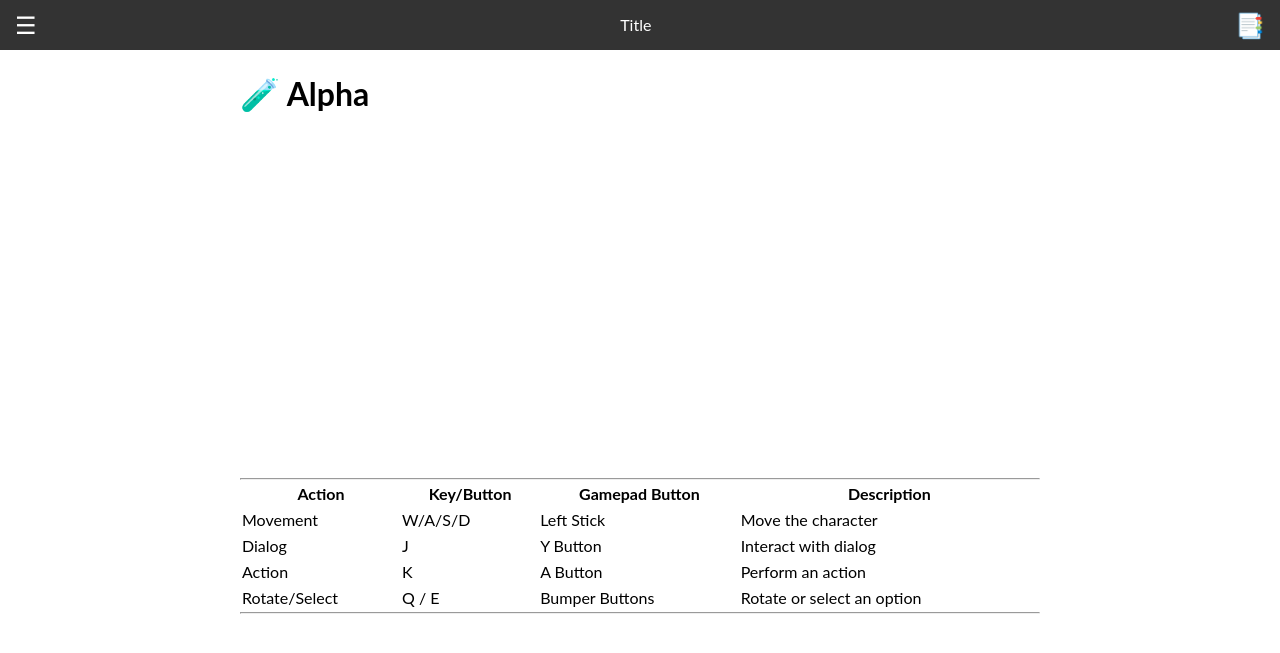
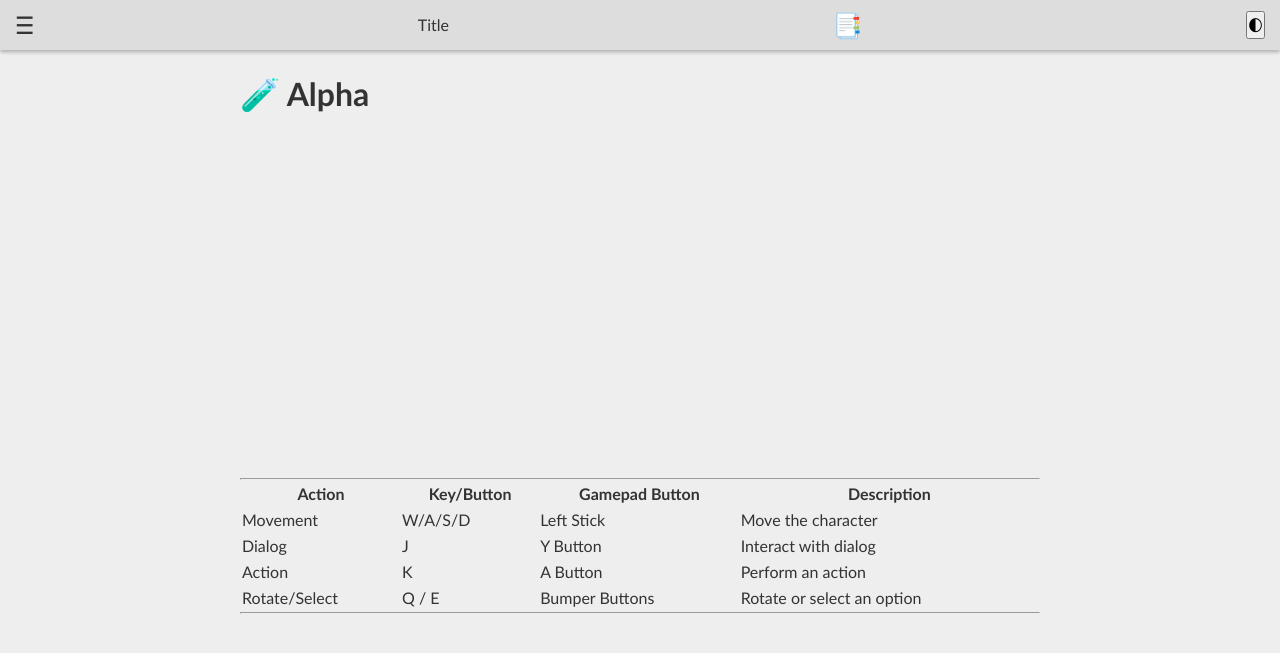
Before and after one commit to zBuLe/Chronicle-Destiny, a Jekyll site: the page built from index.md, in a window 1280 px wide. Shown: the top 653 px of the page. Built offline with Jekyll 4.4.1, drawn with Linux system fonts in a browser that asks for light colours; our own code applies the rules of GitHub Pages for plain Markdown files; a script that is not in the unit is left out.

Commit message:
new stuff

```diff
--- a/_includes/topline.html
+++ b/_includes/topline.html
@@ -2,4 +2,5 @@
     <span class="openbtn" onclick="toggleNav()">&#9776;</span>
     Title
     <span class="openbtn" onclick="toggleTOC()">📑</span>
+    <button id="theme-toggle" aria-label="Toggle dark mode">🌓</button>
 </div>
--- a/_layouts/default.html
+++ b/_layouts/default.html
@@ -1,5 +1,5 @@
 <!DOCTYPE html>
-<html lang="en">
+<html lang="en" data-theme="">
 <head>
     <meta charset="UTF-8" />
     <meta name="viewport" content="width=device-width, initial-scale=1.0"/>
--- a/assets/css/style.css
+++ b/assets/css/style.css
@@ -1,132 +1,120 @@
-/* ======================
-   Reset and base styles
-   ====================== */
+:root {
+  --text-font: 'Calibri', Tahoma, Geneva, Verdana, sans-serif;
+  --mono-font: Consolas, 'Courier New', Courier, monospace;
 
-   *, *::before, *::after {
-    box-sizing: border-box;
+  /* Light mode */
+  --bg-color: #eee;
+  --bg2-color: #ddd;
+  --text-color: #333;
+  --text2-color: #555;
+  --line-color: #999;
+  --link-color: cornflowerblue;
+  --hover-color: MidnightBlue;
 }
-* {
-    margin: 0;
-    padding: 0;
+
+[data-theme="dark"] {
+  --bg-color: #222;
+  --bg2-color: #1a1a1a;
+  --text-color: #ddd;
+  --text2-color: #aaa;
+  --line-color: #444;
+  --link-color: cornflowerblue;
+  --hover-color: #add8e6;
 }
-@media (prefers-reduced-motion: no-preference) {
-    html { interpolate-size: allow-keywords; }
-}
+
+*, *::before, *::after { box-sizing: border-box; }
+* { margin: 0; padding: 0; }
+
 body {
   display: flex;
   flex-direction: column;
   height: 100vh;
   overflow: hidden;
   line-height: 1.5;
-    -webkit-font-smoothing: antialiased;
-    font-family: "Lato", sans-serif;
+  font-family: var(--text-font);
+  background-color: var(--bg-color);
+  color: var(--text-color);
 }
+
+a { color: var(--link-color); }
+a:hover { color: var(--hover-color); }
+
 img, picture, video, canvas, svg {
   display: block;
   max-width: 100%;
 }
-input, button, textarea, select {
-    font: inherit;
-}
-p, h1, h2, h3, h4, h5, h6 {
-    overflow-wrap: break-word;
-}
+input, button, textarea, select { font: inherit; }
+p, h1, h2, h3, h4, h5, h6 { overflow-wrap: break-word; }
 p { text-wrap: pretty; }
 h1, h2, h3, h4, h5, h6 { text-wrap: balance; }
-#root, #__next { isolation: isolate; }
 
-/* ======================
-   Layout styles
-   ====================== */
-
-/* Left sidenav */
 .sidenav {
   height: 100%;
   width: 0;
   position: fixed;
-    z-index: 1;
-    top: 0;
-    left: 0;
-    background-color: #111;
+  top: 0; left: 0;
+  background-color: var(--bg2-color);
   overflow-x: hidden;
   transition: 0.5s;
 }
 .sidenav a {
+  display: block;
+  padding: 12px 24px;
+  color: var(--text2-color);
   text-decoration: none;
-    font-size: 1em;
-    color: #818181;
-    display: block;
   transition: 0.3s;
-    padding: 12px 24px;
 }
-.sidenav a:hover {
-    color: #f1f1f1;
-}
+.sidenav a:hover { color: var(--hover-color); }
 
-/* Right TOC panel */
 .toc {
   height: 100%;
   width: 0;
   position: fixed;
-    z-index: 1;
-    top: 0;
-    right: 0;
-    background-color: #111;
+  top: 0; right: 0;
+  background-color: var(--bg2-color);
   overflow-x: hidden;
   transition: 0.5s;
 }
 .toc a {
+  display: block;
+  padding: 12px 24px;
+  color: var(--text2-color);
   text-decoration: none;
-    font-size: 1em;
-    color: #818181;
-    display: block;
   transition: 0.3s;
-    padding: 12px 24px;
 }
-.toc a:hover {
-    color: #f1f1f1;
-}
+.toc a:hover { color: var(--hover-color); }
 
-/* Topline (header bars) */
 .topline {
   position: fixed;
-    top: 0;
-    left: 0;
-    right: 0;
+  top: 0; left: 0; right: 0;
   z-index: 2;
   display: flex;
   align-items: center;
   justify-content: space-between;
-    background-color: #333;
-    color: white;
+  background-color: var(--bg2-color);
+  color: var(--text-color);
   padding: 10px 15px;
   height: 50px;
+  box-shadow: 0 2px 4px rgba(0,0,0,0.1);
 }
 
-/* Button inside topline */
 .openbtn {
   font-size: 1.5em;
   cursor: pointer;
-    color: white;
+  color: var(--text-color);
   line-height: 1;
 }
 
-/* Main content area: pushable and scrollable */
 main {
   flex-grow: 1;
   overflow-y: auto;
   transition: margin-left 0.5s, margin-right 0.5s;
-    padding: 70px 1em 1em; /* avoid overlap with topline */
-
-    /* drop the flex centering */
-    /* display: flex; flex-direction: column; align-items: center; text-align: center; */
+  padding: 70px 1em 1em;
   min-height: 0;
 }
 
-/* Center the container, but keep its text left-aligned */
 main > * {
   width: 100%;
   max-width: 800px;
   margin: 0 auto;
-    /* text-align: left is default, so no need to set it explicitly */
 }
--- a/assets/js/script.js
+++ b/assets/js/script.js
@@ -1,4 +1,3 @@
-// Toggle left sidenav
 function toggleNav() {
   const sidenav = document.getElementById("mySidenav");
   const main = document.getElementById("main");
@@ -8,7 +7,6 @@
   main.style.marginLeft = isOpen ? "0" : "250px";
 }
 
-// Toggle right TOC panel
 function toggleTOC() {
   const toc = document.getElementById("myTOC");
   const main = document.getElementById("main");
@@ -17,3 +15,13 @@
   toc.style.width = isOpen ? "0" : "250px";
   main.style.marginRight = isOpen ? "0" : "250px";
 }
+
+// Dark mode toggle
+document.addEventListener('DOMContentLoaded', function() {
+  const toggle = document.getElementById('theme-toggle');
+  if (toggle) {
+      toggle.addEventListener('click', function() {
+          document.documentElement.toggleAttribute('data-theme', 'dark');
+      });
+  }
+});
```
Also changed, not shown: oldtheme/assets/css/style.css (+4 -4 lines). Lines whose indentation alone changed are shown as unchanged.
